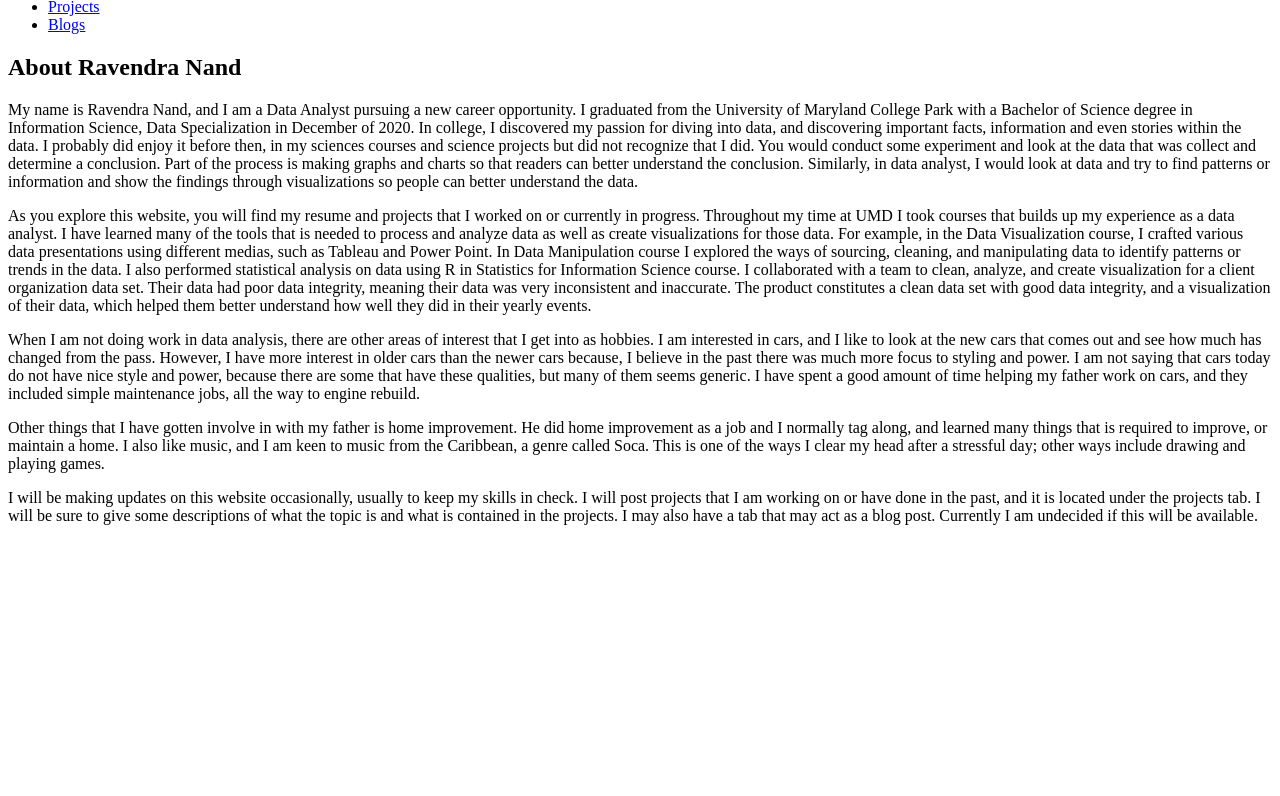
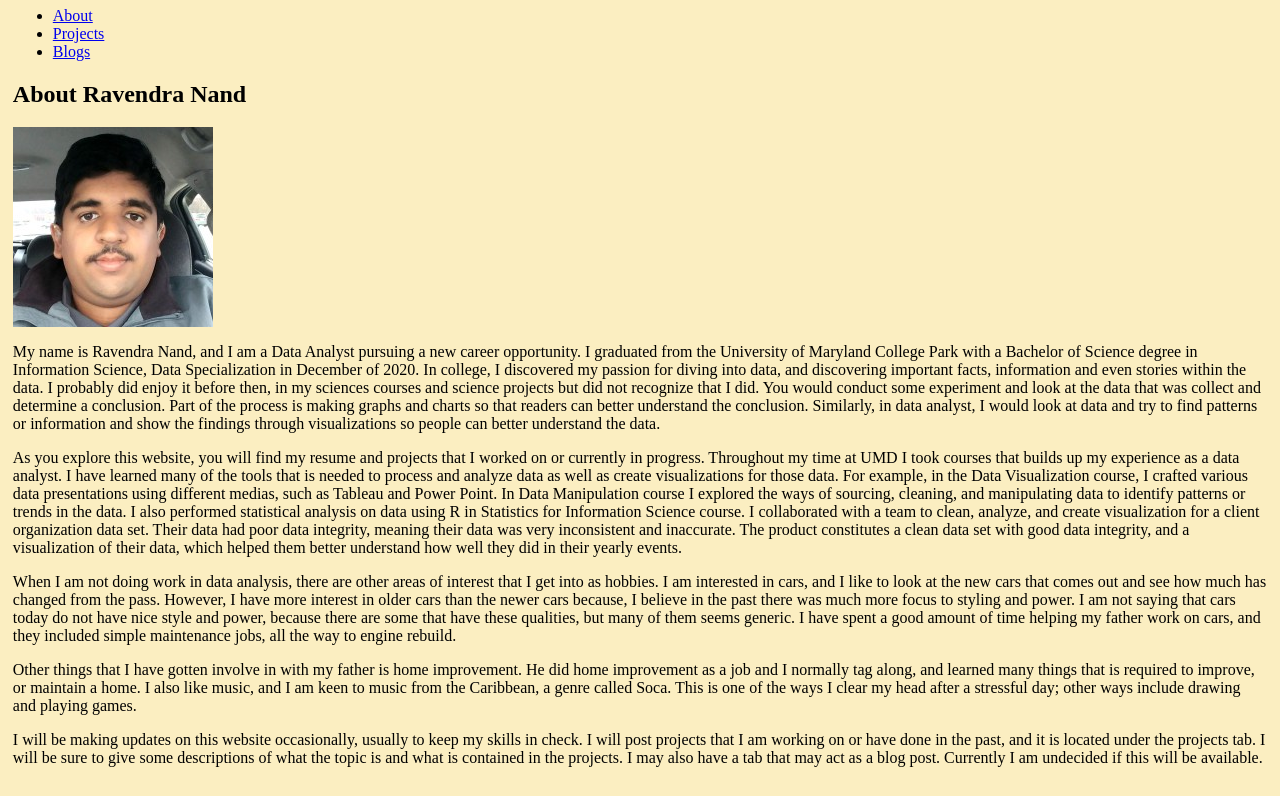
Before and after one commit to RavendraNand97/RavProjectWebsite, a website: page public/index.html in a window 1280 px wide. Shown: the part 86-882 px from the top of the page. Before the commit the page ends 800 px from the top, so only its background shows below. Drawn offline with Linux system fonts and the light colour scheme.

Commit message:
added color

```diff
--- a/public/index.html
+++ b/public/index.html
@@ -4,7 +4,7 @@
     <title> Ravendra Nand Portfolio</title>
 </head>
 
-<Body>
+<body>
     <div class="wrapper">
         <div class="container">
             <div class = "flex-outer">
@@ -22,6 +22,10 @@
 
                  <div class="main">
                     <h2> About Ravendra Nand</h2>
+
+                    <div class="PorfilePic">
+                        <a href="profilepic.jpg"><img src="profilepic.jpg" alt="Profilepict"></a>
+                    </div>
 
                     <p>
                         My name is Ravendra Nand, and I am a Data Analyst pursuing a new career opportunity. I graduated from the University of Maryland College Park with a Bachelor of Science degree in Information Science, Data Specialization in December of 2020.  In college, I discovered my passion for diving into data, and discovering important facts, information and even stories within the data. I probably did enjoy it before then, in my sciences courses and science projects but did not recognize that I did. You would conduct some experiment and look at the data that was collect and determine a conclusion. Part of the process is making graphs and charts so that readers can better understand the conclusion. Similarly, in data analyst, I would look at data and try to find patterns or information and show the findings through visualizations so people can better understand the data.
@@ -48,4 +52,4 @@
             </div>
         </div>
     </div>
-</Body>
+</body>
--- a/public/styles.css
+++ b/public/styles.css
@@ -0,0 +1,9 @@
+body > * {
+    background-color: #fbeec1;
+    padding: 1%;
+
+  }
+body {
+    margin: 0 auto;
+    background-color: #659dbd;
+  }
```
Also changed, not shown: public/profilepic.jpg (added).
